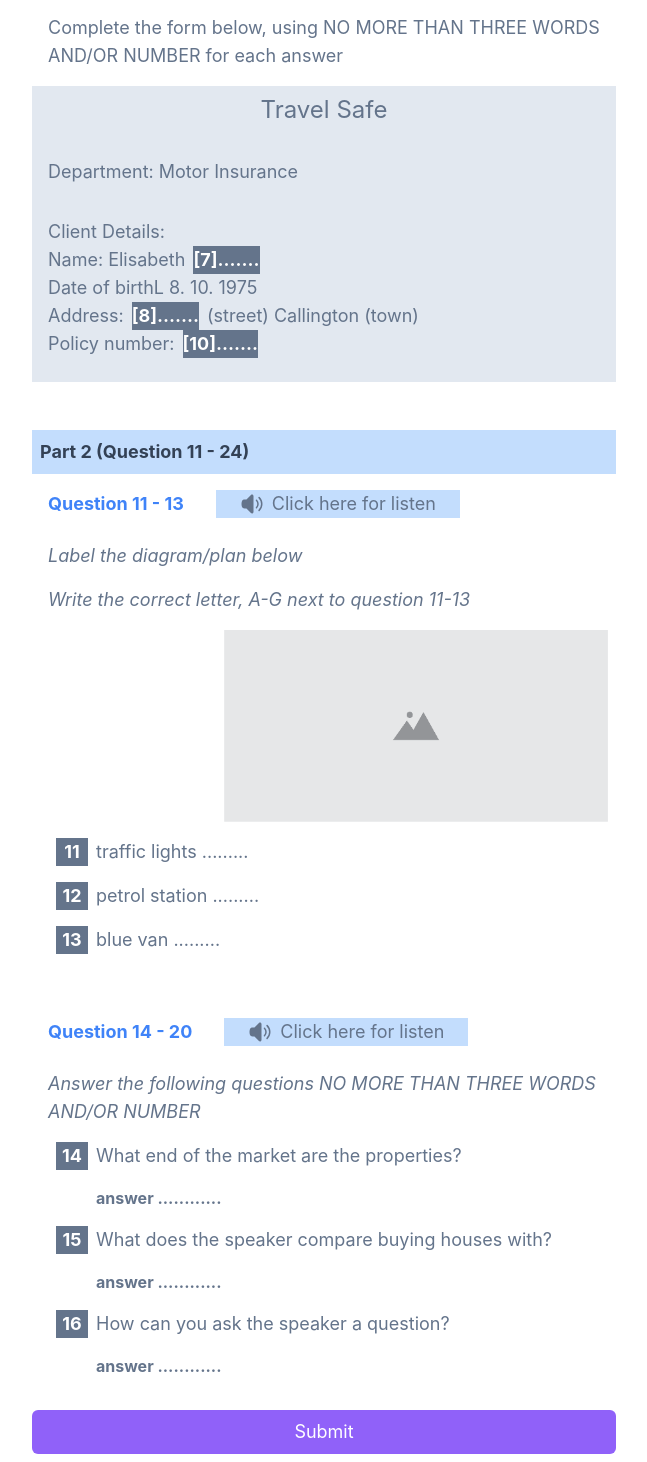
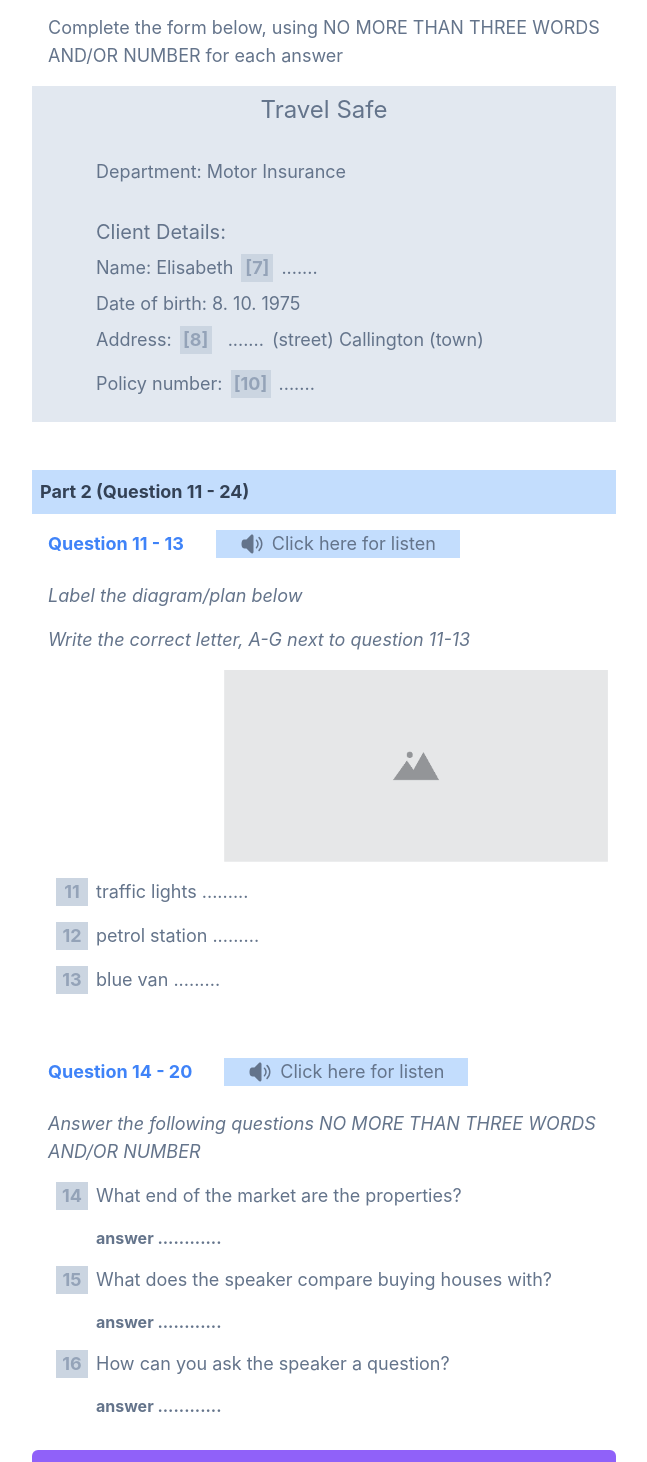
Before and after one commit to salsabilaathika-97/challenge-kobi, a React (Create React App) app: page / in a window 1280 px wide. Shown: the part 963-2425 px from the top of the page, without its empty margins (8-655 px from the left). Built offline with nearby package versions, Linux system fonts and the light colour scheme; no server answers.

Commit message:
change numbered list style

```diff
--- a/src/components/QuestionPartFour/QuestionPartFour.js
+++ b/src/components/QuestionPartFour/QuestionPartFour.js
@@ -15,15 +15,15 @@ const QuestionPartFour = () => {
                 <p class="mt-2 mb-4">Answer the following questions NO MORE THAN THREE WORDS AND/OR NUMBER</p>
             </div>
             <div class="flex flex-row m-4">
-                <p class="w-8 text-center font-bold ml-2 bg-slate-500 text-white">14</p><p class="font-normal ml-2">What end of the market are the properties?</p>
+                <p class="w-8 text-center font-bold ml-2 bg-slate-300 text-slate-400">14</p><p class="font-normal ml-2">What end of the market are the properties?</p>
             </div>
             <p class = "mx-16 text-base">answer ............</p>
             <div class="flex flex-row m-4">
-                <p class="w-8 text-center font-bold ml-2 bg-slate-500 text-white">15</p><p class="font-normal ml-2">What does the speaker compare buying houses with?</p>
+                <p class="w-8 text-center font-bold ml-2 bg-slate-300 text-slate-400">15</p><p class="font-normal ml-2">What does the speaker compare buying houses with?</p>
             </div>
             <p class = "mx-16 text-base">answer ............</p>
             <div class="flex flex-row m-4">
-                <p class="w-8 text-center font-bold ml-2 bg-slate-500 text-white">16</p><p class="font-normal ml-2">How can you ask the speaker a question?</p>
+                <p class="w-8 text-center font-bold ml-2 bg-slate-300 text-slate-400">16</p><p class="font-normal ml-2">How can you ask the speaker a question?</p>
             </div>
             <p class = "mx-16 text-base">answer ............</p>
         </div>
--- a/src/components/QuestionPartThree/QuestionPartThree.js
+++ b/src/components/QuestionPartThree/QuestionPartThree.js
@@ -21,13 +21,13 @@ const QuestionPartThree = () => {
                 <img class="mx-48" src={placeholder} />
             </div>
             <div class="flex flex-row m-4">
-                <p class="w-8 text-center font-bold ml-2 bg-slate-500 text-white">11</p><p class="font-normal ml-2">traffic lights .........</p>
+                <p class="w-8 text-center font-bold ml-2 bg-slate-300 text-slate-400">11</p><p class="font-normal ml-2">traffic lights .........</p>
             </div>
             <div class="flex flex-row m-4">
-                <p class="w-8 text-center font-bold ml-2 bg-slate-500 text-white">12</p><p class="font-normal ml-2">petrol station .........</p>
+                <p class="w-8 text-center font-bold ml-2 bg-slate-300 text-slate-400">12</p><p class="font-normal ml-2">petrol station .........</p>
             </div>
             <div class="flex flex-row m-4">
-                <p class="w-8 text-center font-bold ml-2 bg-slate-500 text-white">13</p><p class="font-normal ml-2">blue van .........</p>
+                <p class="w-8 text-center font-bold ml-2 bg-slate-300 text-slate-400">13</p><p class="font-normal ml-2">blue van .........</p>
             </div>
         </div>
     )
--- a/src/components/QuestionPartTwo/QuestionPartTwo.js
+++ b/src/components/QuestionPartTwo/QuestionPartTwo.js
@@ -14,18 +14,20 @@ const QuestionPartTwo = () => {
             <p class="font-normal text-lg mb-4 px-4">Complete the form below, using NO MORE THAN THREE WORDS AND/OR NUMBER for each answer</p>
             <div class="grid grid-cols-1 bg-slate-200 h-max font-normal p-2">
                 <p class="text-center text-2xl">Travel Safe</p>
-                <p class="mt-8 ml-2">Department: Motor Insurance</p>
-                <div class="ml-2 mb-4">
-                    <p class="text-lg mt-8">Client Details: </p>
-                    <div class="flex flex-row">
-                        <p>Name: Elisabeth</p><p class="font-bold ml-2 bg-slate-500 text-white">[7].......</p>
-                    </div>
-                    <p>Date of birthL 8. 10. 1975</p>
-                    <div class="flex flex-row">
-                        <p>Address: </p><p class="font-bold mx-2 bg-slate-500 text-white">[8]....... </p><p>(street) Callington (town)</p>
-                    </div>
-                    <div class="flex flex-row">
-                        <p>Policy number: </p><p class="font-bold ml-2 bg-slate-500 text-white">[10].......</p>
+                <div class = "px-12">
+                    <p class="mt-8 ml-2">Department: Motor Insurance</p>
+                    <div class="ml-2 mb-4">
+                        <p class="text-xl mt-8 mb-2">Client Details: </p>
+                        <div class="flex flex-row mb-2">
+                            <p>Name: Elisabeth</p><p class="font-bold ml-2 bg-slate-300 h-max w-8 text-center text-slate-400">[7]</p><p class="mx-2">.......</p>
+                        </div>
+                        <p class="mb-2">Date of birth: 8. 10. 1975</p>
+                        <div class="flex flex-row mb-2">
+                            <p class="mb-2">Address: </p><p class="font-bold mx-2 bg-slate-300 h-max w-8 text-center text-slate-400">[8]</p><p class="mx-2">....... </p><p>(street) Callington (town)</p>
+                        </div>
+                        <div class="flex flex-row">
+                            <p>Policy number: </p><p class="font-bold ml-2 bg-slate-300 h-max w-10 text-center text-slate-400">[10]</p><p class="mx-2">.......</p>
+                        </div>
                     </div>
                 </div>
             </div>
```
